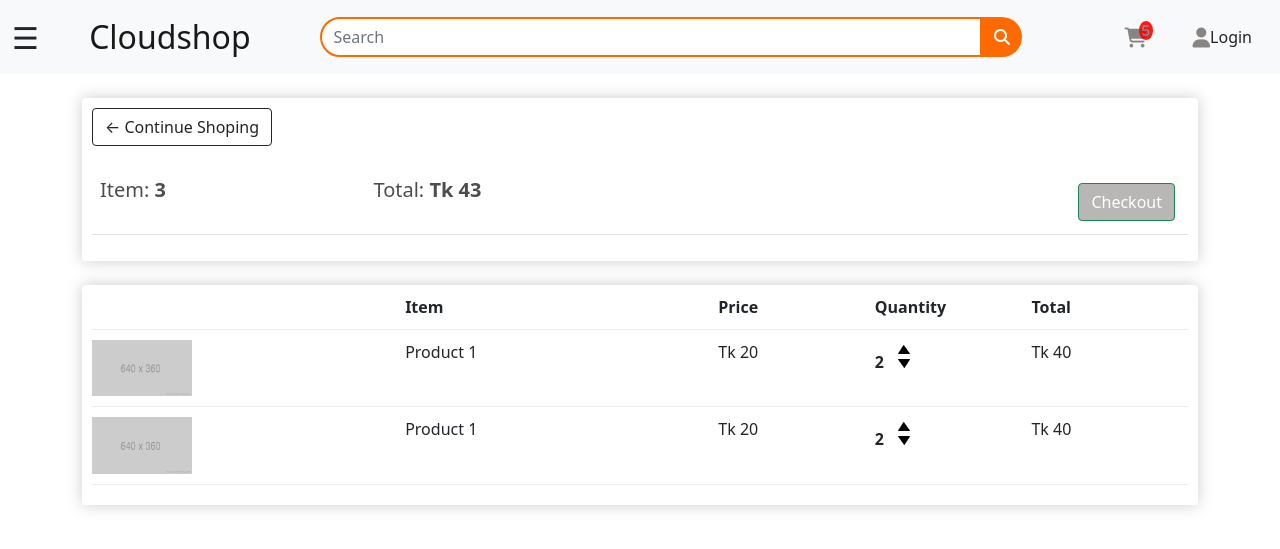
After one commit to fahim1703061/cloudshop, a Django app: page /cart/ in a window 1280 px wide. The commit adds this page. Shown: the top 549 px of the page. Run offline with Django 3.2, Linux system fonts and the light colour scheme; lists and menus that the app fills with data are empty; some libraries are stand-ins or nearby versions.

Commit message:
cart static page ready

```diff
--- a/base/templates/base/navbar.html
+++ b/base/templates/base/navbar.html
@@ -32,7 +32,7 @@
             <div class="container-fluid">
                 <span class="nav-item humburger" style="font-size: 30px; cursor: pointer"
                     onclick="openNav()">&#9776;</span>
-                <a class="navbar-brand nav-item" href="#">Cloudshop</a>
+                <a class="navbar-brand nav-item" href="{% url 'home' %}">Cloudshop</a>
 
                 <!-- <div style="width: 100%;">
             <input class="form-control search" type="search" placeholder="Search" aria-label="Search">
@@ -57,7 +57,7 @@
 
                 <!-- cart starts -->
                 <div class="nav-item">
-                    <span><a href="#" class="nav-link cartlink"><i class="
+                    <span><a href="{% url 'cart' %}" class="nav-link cartlink"><i class="
                                         fa fa-shopping-cart fa-lg
                                         d-inline
                                         badge
--- a/cloudshop/urls.py
+++ b/cloudshop/urls.py
@@ -18,7 +18,7 @@ from django.urls import path, include
 
 urlpatterns = [
     path('', include('base.urls')),
-    path('product/', include('product.urls')),
+    path('', include('product.urls')),
     # path('test/', include('base.urls')),
     path('admin/', admin.site.urls),
 ]
--- /dev/null
+++ b/product/static/product/css/cart.css
@@ -0,0 +1,48 @@
+.box-element {
+    box-shadow: hsl(0, 0%, 80%) 0 0 16px;
+    background-color: #fff;
+    border-radius: 4px;
+    padding: 10px;
+}
+h1,
+h2,
+h3,
+h4,
+h5,
+h6 {
+    color: hsl(0, 0%, 30%);
+}
+.checkout-btn {
+    float: right;
+    margin: 5px;
+    background-color: #6e6c6a7c;
+}
+.checkout-btn:hover {
+    background: #414141;
+}
+.cart-row {
+    display: flex;
+    align-items: flex-stretch;
+    padding-bottom: 10px;
+    margin-bottom: 10px;
+    border-bottom: 1px solid #ececec;
+}
+.row-image {
+    width: 100px;
+}
+.chg-quantity {
+    width: 12px;
+    cursor: pointer;
+    display: block;
+    margin-top: 5px;
+    transition: 0.1s;
+}
+
+.chg-quantity:hover {
+    opacity: 0.6;
+}
+.quantity {
+    display: inline-block;
+    font-weight: 700;
+    padding-right: 10px;
+}
--- /dev/null
+++ b/product/templates/product/cart.html
@@ -0,0 +1,83 @@
+{% extends 'base/navbar.html' %}
+{% load static %}
+{% block addtionalstyles %}
+<link rel="stylesheet" href="{% static 'product/css/cart.css' %}">
+
+{% endblock addtionalstyles %}
+
+{% block content %}
+<div class="row">
+
+    <div class="col-lg-12">
+
+        <div class="box-element">
+            <a class="btn btn-outline-dark" href="{% url 'product' %}">&#x2190; Continue Shoping</a>
+
+            <br>
+            <br>
+            <table class="table">
+                <tr>
+                    <th>
+                        <h5>Item: <strong>3</strong></h5>
+                    </th>
+                    <th>
+                        <h5>Total: <strong>Tk 43</strong></h5>
+                    </th>
+                    <th>
+                        <a class="checkout-btn btn btn-success" href="#">Checkout</a>
+                    </th>
+                </tr>
+            </table>
+        </div>
+
+        <br>
+        <div class="box-element">
+            <div class="cart-row">
+                <div style="flex:2"></div>
+                <div style="flex:2"><strong>Item</strong></div>
+                <div style="flex:1"><strong>Price</strong></div>
+                <div style="flex:1"><strong>Quantity</strong></div>
+                <div style="flex:1"><strong>Total</strong></div>
+            </div>
+
+            <div class="cart-row">
+                <div style="flex:2"><img class="row-image" src="{% static 'product/images/placeholder.png' %}"
+                        alt="product image"></div>
+                <div style="flex:2">Product 1</div>
+                <div style="flex:1">Tk 20</div>
+                <div style="flex:1">
+                    <p class="quantity">2</p>
+                    <div class="quantity">
+                        <img class="chg-quantity" src="{% static  'product/images/arrow-up.png' %}">
+
+                        <img class="chg-quantity" src="{% static  '/product/images/arrow-down.png' %}">
+                    </div>
+                </div>
+                <div style="flex:1">Tk 40</div>
+            </div>
+
+            <div class="cart-row">
+                <div style="flex:2"><img class="row-image" src="{% static 'product/images/placeholder.png' %}"
+                        alt="product image"></div>
+                <div style="flex:2">Product 1</div>
+                <div style="flex:1">Tk 20</div>
+                <div style="flex:1">
+                    <p class="quantity">2</p>
+                    <div class="quantity">
+                        <img class="chg-quantity" src="{% static  'product/images/arrow-up.png' %}">
+
+                        <img class="chg-quantity" src="{% static  '/product/images/arrow-down.png' %}">
+                    </div>
+                </div>
+                <div style="flex:1">Tk 40</div>
+            </div>
+        </div>
+
+
+
+    </div>
+
+
+</div>
+
+{% endblock content %}
--- a/product/urls.py
+++ b/product/urls.py
@@ -3,5 +3,6 @@ from django.urls import path
 from . import views
 
 urlpatterns = [
-    path('', views.product, name='product')
+    path('product/', views.product, name='product'),
+    path('cart/', views.cart, name='cart')
 ]
--- a/product/views.py
+++ b/product/views.py
@@ -6,3 +6,8 @@ from django.shortcuts import render
 def product(request):
     context = {}
     return render(request, 'product/product.html', context)
+
+
+def cart(request):
+    context = {}
+    return render(request, 'product/cart.html', context)
```
Also changed, not shown: README.md, product/static/product/images/arrow-down.png (added), product/static/product/images/arrow-up.png (added).
